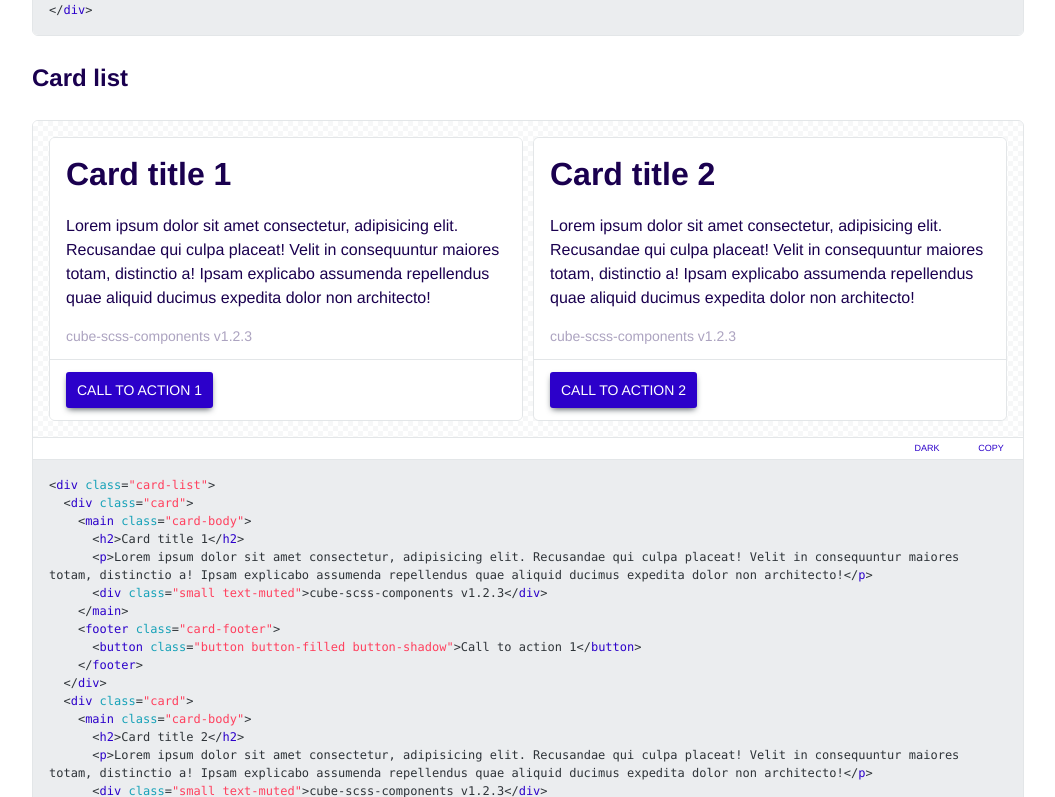
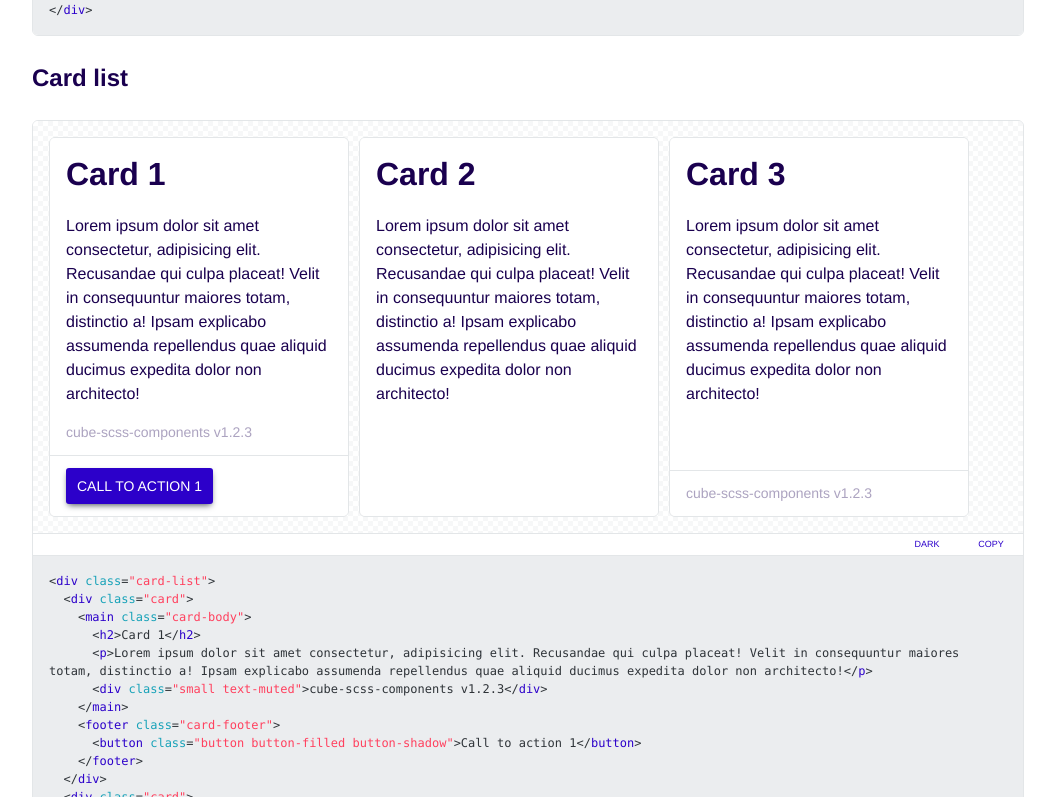
Before and after one commit to cube-inc/cube-scss-components, a Vue app: page / in a window 1280 px wide. Shown: the part 10683-11480 px from the top of the page, without its empty margins (112-1167 px from the left). Built offline with nearby package versions, Linux system fonts and the light colour scheme; what v-clipboard would draw is missing.

Commit message:
Fixes card-list

```diff
--- a/src/components/Cards.vue
+++ b/src/components/Cards.vue
@@ -87,7 +87,7 @@
       <div class="card-list">
         <div class="card">
           <main class="card-body">
-            <h2>Card title 1</h2>
+            <h2>Card 1</h2>
             <p>Lorem ipsum dolor sit amet consectetur, adipisicing elit. Recusandae qui culpa placeat! Velit in consequuntur maiores totam, distinctio a! Ipsam explicabo assumenda repellendus quae aliquid ducimus expedita dolor non architecto!</p>
             <div class="small text-muted">{{ $root.$options.name }} v{{ $root.$options.version }}</div>
           </main>
@@ -97,12 +97,17 @@
         </div>
         <div class="card">
           <main class="card-body">
-            <h2>Card title 2</h2>
+            <h2>Card 2</h2>
             <p>Lorem ipsum dolor sit amet consectetur, adipisicing elit. Recusandae qui culpa placeat! Velit in consequuntur maiores totam, distinctio a! Ipsam explicabo assumenda repellendus quae aliquid ducimus expedita dolor non architecto!</p>
-            <div class="small text-muted">{{ $root.$options.name }} v{{ $root.$options.version }}</div>
+          </main>
+        </div>
+        <div class="card">
+          <main class="card-body">
+            <h2>Card 3</h2>
+            <p>Lorem ipsum dolor sit amet consectetur, adipisicing elit. Recusandae qui culpa placeat! Velit in consequuntur maiores totam, distinctio a! Ipsam explicabo assumenda repellendus quae aliquid ducimus expedita dolor non architecto!</p>
           </main>
           <footer class="card-footer">
-            <button class="button button-filled button-shadow">Call to action 2</button>
+            <div class="small text-muted">{{ $root.$options.name }} v{{ $root.$options.version }}</div>
           </footer>
         </div>
       </div>
@@ -122,7 +127,8 @@
   align-items: center;
 }
 .card-list {
-  grid-template-columns: repeat(auto-fit, minmax(240px, 1fr));
-  grid-auto-rows: auto;
+  > .card {
+    max-width: 300px;
+  }
 }
 </style>
--- a/src/scss/_cards.scss
+++ b/src/scss/_cards.scss
@@ -71,10 +71,13 @@ $card-list-grid-gap: 10px !default;
     box-shadow: $component-box-shadow;
   }
   &-list {
-    display: grid;
-    grid-gap: $card-list-grid-gap;
-    padding: 0;
-    margin: 0;
+    display: flex;
+    flex-wrap: wrap;
+    align-items: stretch;
+    margin: -$card-list-grid-gap / 2;
+    > .card {
+      margin: $card-list-grid-gap / 2;
+    }
   }
 }
 a.card {
```
